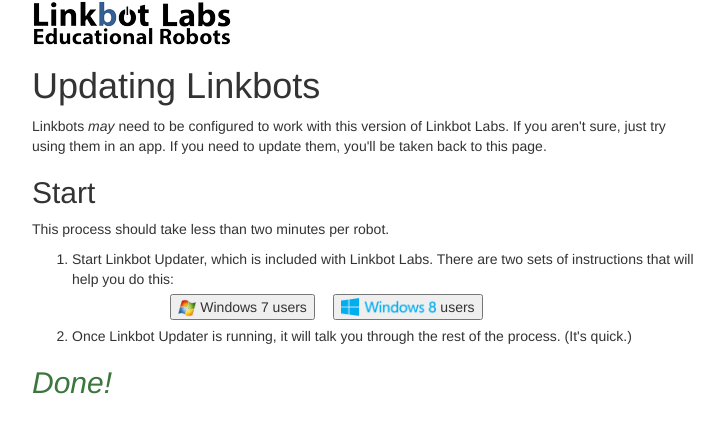
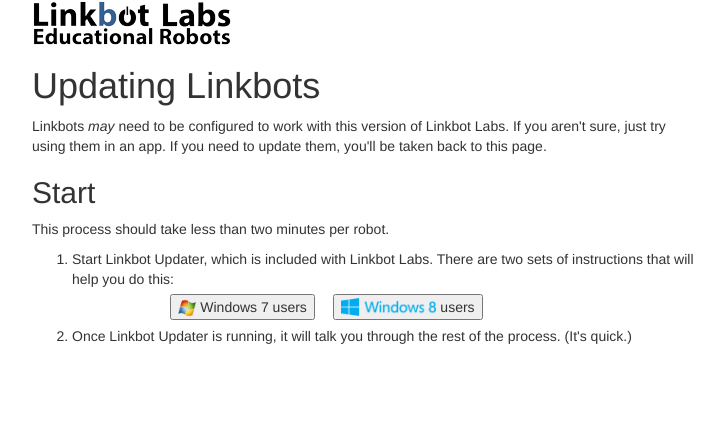
Before and after one commit to BaroboRobotics/GettingStartedApp, a website: page index.html in a window 1280 px wide. Shown: the whole page, without its empty margins (273-997 px from the left). Drawn offline with nearby package versions, Linux system fonts and the light colour scheme; some packages are replaced by stand-ins of ours; a script that the page names is missing.

Commit message:
Remove confusing 'done' item

```diff
--- a/index.html
+++ b/index.html
@@ -84,7 +84,6 @@
         of the process. (It's quick.)
       </li>
     </ol>
-    <h2 class="text-success"><i>Done!</i></h2>
   </section>
 </div>
 </body>
```
